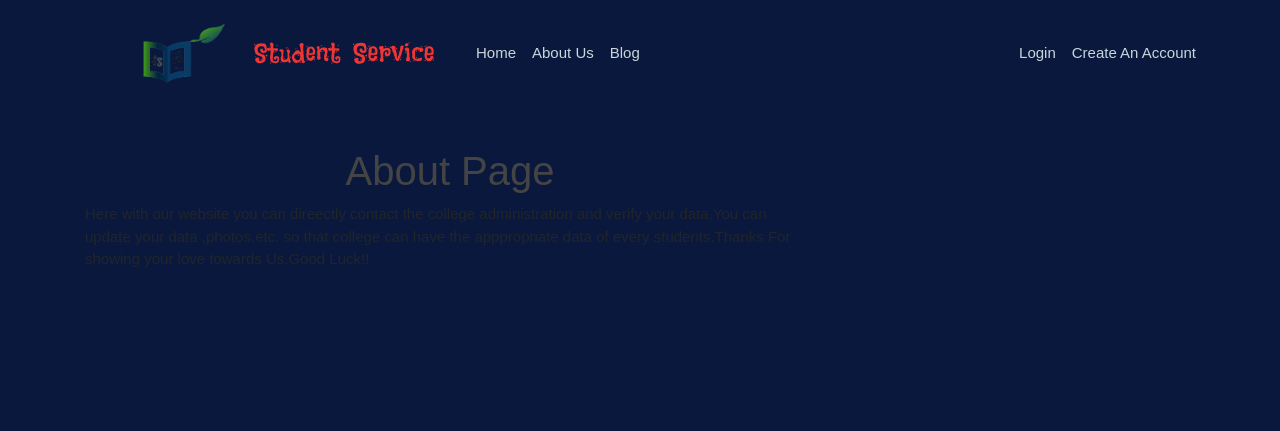
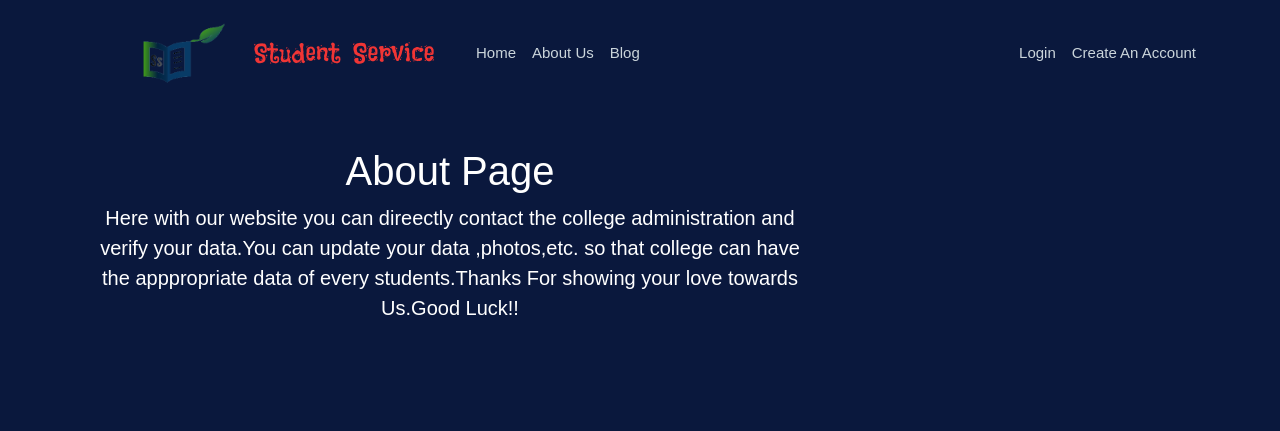
Before and after one commit to PreritBhandari/StudentService---Complete-Webapp-Project-, a Django app: page /about/ in a window 1280 px wide. Shown: the top 431 px of the page. Run offline with Django 3.2, Linux system fonts and the light colour scheme; some libraries are stand-ins or nearby versions.

Commit message:
[Final] with about

```diff
--- a/blog/templates/blog/about.html
+++ b/blog/templates/blog/about.html
@@ -1,24 +1,12 @@
-
 {% extends "blog/base.html" %}
 {% block content %}
 <p>
-<h1 id="aboutkotitle" align="center">About Page</h1>
-<p>
-    Here with our website you can direectly contact the college administration and verify your data.You can update your data ,photos,etc. so that college can have the apppropriate data of every students.Thanks For showing your love towards Us.Good Luck!!
+<h1 style="text-align: center;color: white;" id="aboutkotitle" align="center">About Page</h1>
+<p style="text-align:center;color:white;font-size: 20px;">
+    Here with our website you can direectly contact the college administration and verify your data.You can update your
+    data ,photos,etc. so that college can have the apppropriate data of every students.Thanks For showing your love
+    towards Us.Good Luck!!
 </p>
 
 
-
-
-
-
-
-
-
-
-
-
-
-
-
 {% endblock content %}
--- a/blog/templates/blog/index.html
+++ b/blog/templates/blog/index.html
@@ -79,7 +79,7 @@
     </div>
     <ul class="main-menu">
         <li><a href="{% url 'blog-home' %}">Home</a></li>
-        <li><a href="#">About Us</a></li>
+        <li><a href="{% url 'blog-about' %}">About Us</a></li>
         <li><a href="{% url 'blog-post' %}">Blog</a></li>
 
         <!--        <ul class="sub-menu">-->
```
